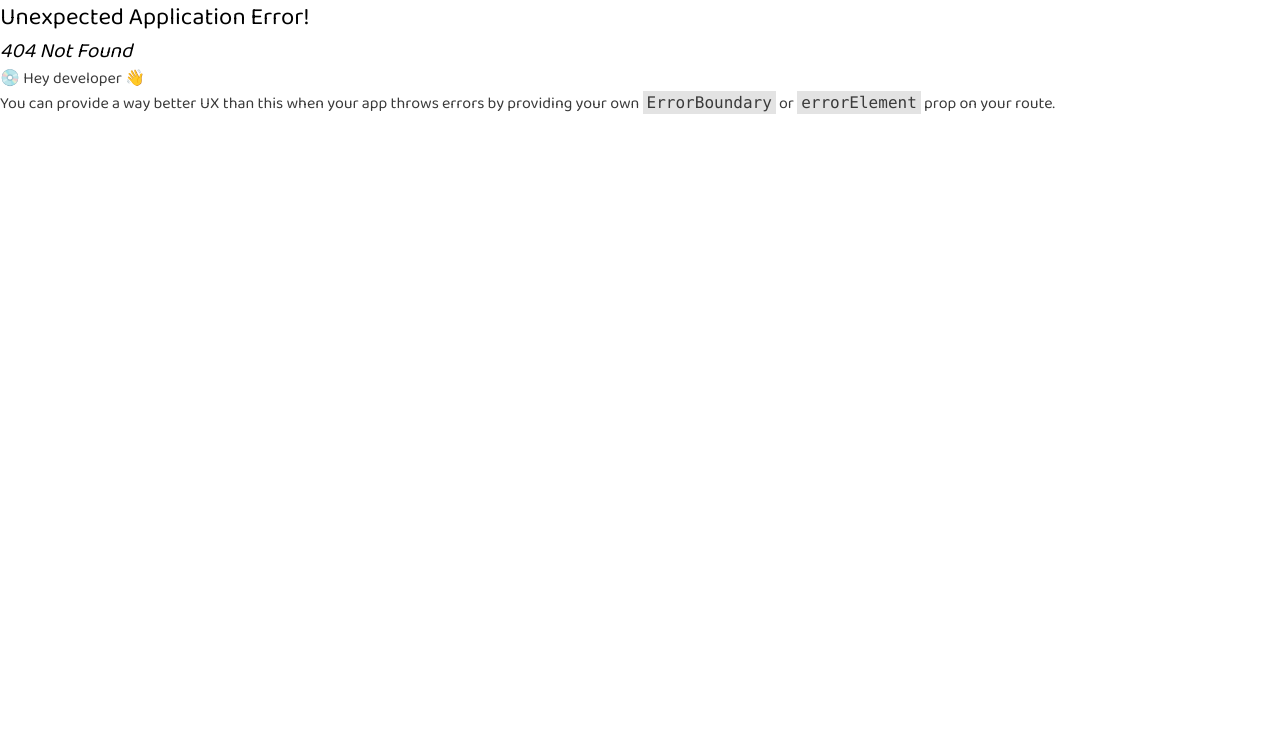
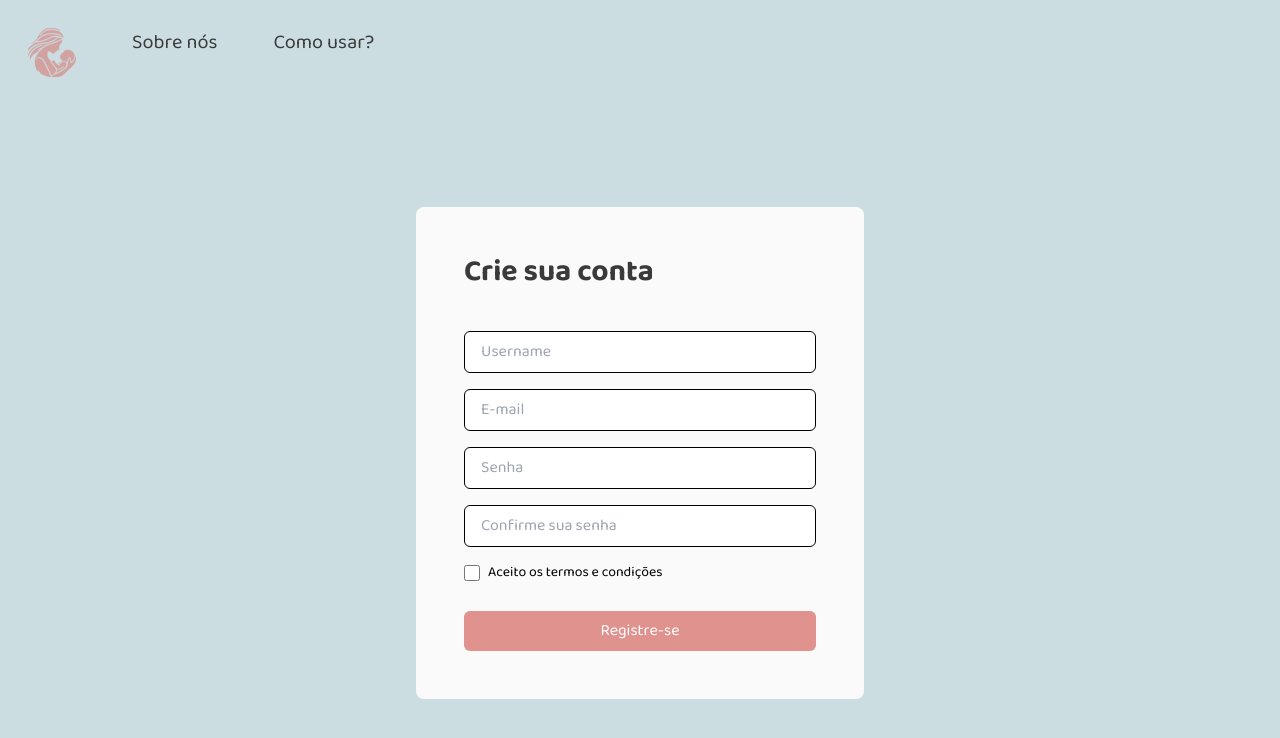
Before and after one commit to Mama-Care/frontend, a React (Vite) app: page /register in a window 1280 px wide. Before the commit this address had no page. Shown: the top 738 px of the page. Built offline with nearby package versions, Linux system fonts and the light colour scheme.

Commit message:
creating sign-up page

```diff
--- /dev/null
+++ b/src/components/atoms/input/input.tsx
@@ -0,0 +1,13 @@
+import { InputProps } from "@src/types/components/atoms/input";
+
+const Input = ({ type = 'text', placeholder, className }: InputProps) => {
+    return (
+      <input
+        type={type}
+        placeholder={placeholder}
+        className={`px-4 py-2 rounded-md border border-neutral-400 focus:outline-none ${className}`}
+      />
+    );
+  };
+
+  export default Input;
--- /dev/null
+++ b/src/components/pages/auth/sign-up/sign-up.tsx
@@ -0,0 +1,48 @@
+import Flex from "@src/components/atoms/flex/flex";
+import Typography from "@src/components/atoms/typography/typography";
+import Header from "@src/components/organisms/header/header";
+import Button from "@src/components/atoms/button/button";
+import Input from "@src/components/atoms/input/input";
+
+const SignUp = () => {
+  return (
+    <Flex as="main" className="flex max-w-min w-full h-screen flex-col bg-primary-main">
+      <Header showButtons={false} />
+
+      <Flex as="section" className="flex items-center justify-center flex-grow">
+        <Flex as="article" className="bg-box-primary p-12 rounded-lg w-full max-w-md">
+          <Flex as="section" className="flex flex-col gap-4 w-full">
+            <Typography as="h1" className="text-3xl font-bold text-left mb-6" weight="medium">
+              Crie sua conta
+            </Typography>
+            <Input type="text" placeholder="Username" />
+            <Input type="email" placeholder="E-mail" />
+            <Input type="password" placeholder="Senha" />
+            <Input type="password" placeholder="Confirme sua senha" />
+
+            <Flex as="section" className="flex items-center">
+              <input
+                type="checkbox"
+                placeholder="Confirme sua senha"
+                className="w-4 h-4 text-blue-600 bg-gray-100 border-gray-300 rounded focus:ring-blue-500"
+              />
+              <label htmlFor="terms" className="ml-2 text-sm text-gray-600">
+                Aceito os termos e condições
+              </label>
+            </Flex>
+            <Button
+              className="mt-3 bg-secondary-main px-4 py-2 rounded-md hover:bg-opacity-90"
+              onClick={() => {}}
+            >
+              <Typography className="text-[#FFF]" as="span" weight="regular">
+                Registre-se
+              </Typography>
+            </Button>
+          </Flex>
+        </Flex>
+      </Flex>
+    </Flex>
+  );
+};
+
+export default SignUp;
--- a/src/main.tsx
+++ b/src/main.tsx
@@ -4,6 +4,7 @@ import '@src/global.css';
 import { RouterProvider, createBrowserRouter } from 'react-router-dom';
 import LandingPage from '@src/components/pages/landing-page/landing-page'
 import SignIn from '@src/components/pages/auth/sign-in/sign-in';
+import SignUp from './components/pages/auth/sign-up/sign-up';
 
 const routes = createBrowserRouter([
   {
@@ -13,6 +14,10 @@ const routes = createBrowserRouter([
   {
     path: '/login',
     element: <SignIn/>
+  },
+  {
+    path: '/register',
+    element: <SignUp/>
   }
 ]);
 
--- /dev/null
+++ b/src/types/components/atoms/input.d.ts
@@ -0,0 +1,5 @@
+export interface InputProps {
+    type?: 'text' | 'password' | 'email' | 'number';
+    placeholder?: string;
+    className?: string;
+  }
```
